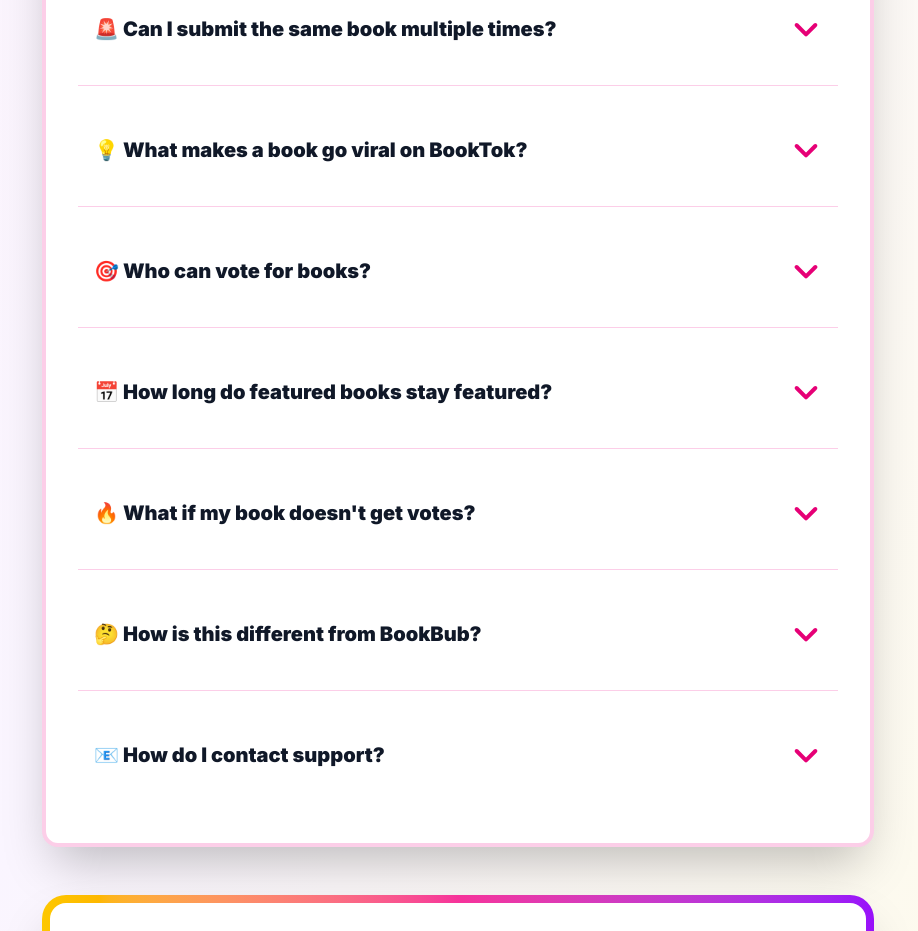
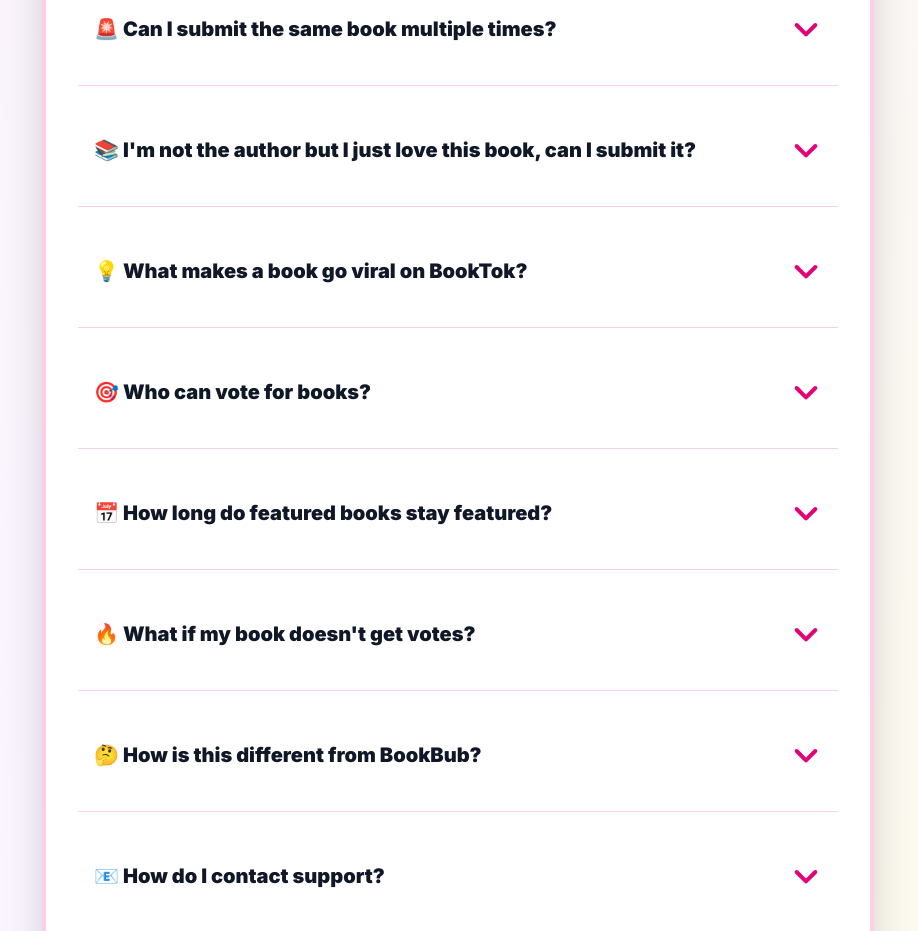
Before and after one commit to glowleaf/booktokviral, a Next.js app: page /faq in a window 1280 px wide. Shown: the part 2020-2951 px from the top of the page, without its empty margins (182-1100 px from the left). Built offline with nearby package versions, Linux system fonts and the light colour scheme; no server answers.

Commit message:
Add FAQ clarifying that non-authors can submit books they love

```diff
--- a/src/app/faq/page.tsx
+++ b/src/app/faq/page.tsx
@@ -99,6 +99,10 @@ export default function FAQPage() {
     {
       question: "🚨 Can I submit the same book multiple times?",
       answer: "Nope! Each book (ASIN) can only be submitted once to keep things fair. But you can submit as many different books as you want! Quality over quantity is the key to viral success."
+    },
+    {
+      question: "📚 I'm not the author but I just love this book, can I submit it?",
+      answer: "YES! BookTok Viral is for ALL book lovers, not just authors! If you've read an amazing book and want to help it go viral, absolutely submit it. Share your TikTok review, get people voting, and help spread the BookTok love! The best book recommendations often come from passionate readers."
     },
     {
       question: "💡 What makes a book go viral on BookTok?",
```
